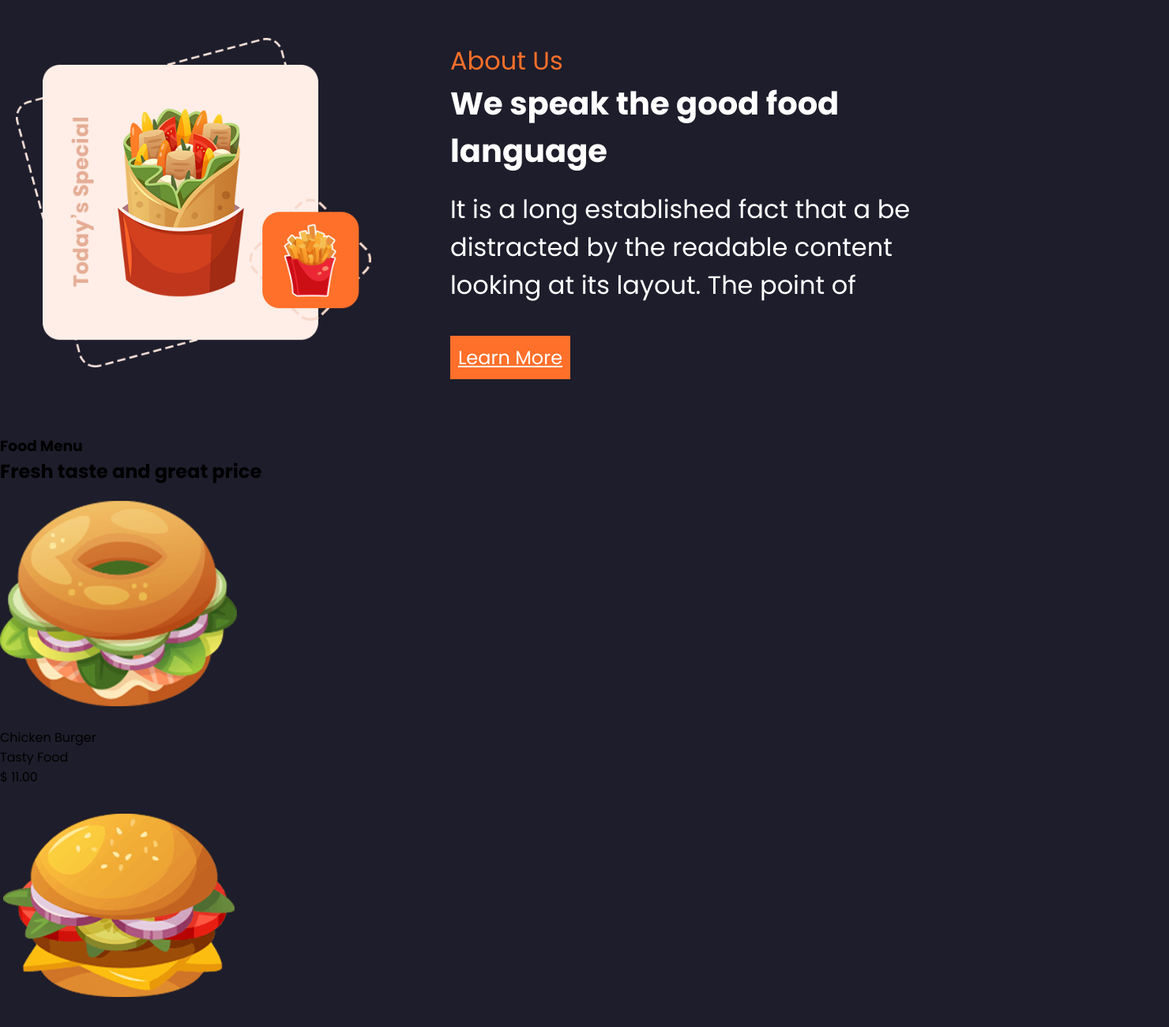
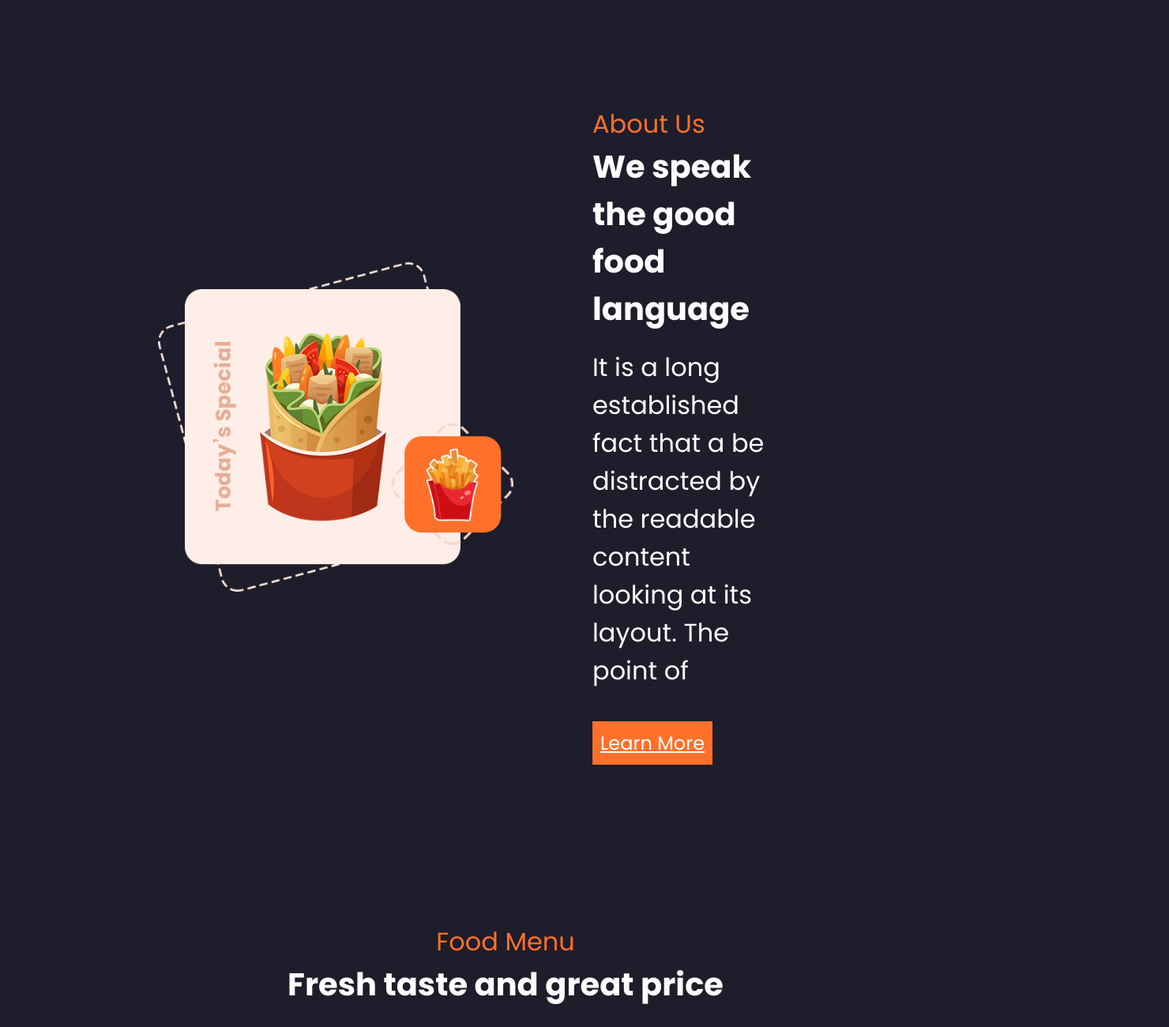
Before and after one commit to mvelascoe/pageHamburguer, a plain HTML site: page index.html in a window 1280 px wide. Shown: the part 660-1960 px from the top of the page at 79% size, 1480 px wide, since content can reach past the window. Drawn offline with nearby package versions, Linux system fonts and the light colour scheme.

Commit message:
style: 💄 se da estilo a la seccion FOOD MENU
Se da estilo de texto, color a la letra, se ubican las imagenes de
la parte tres FOOD MENU

@campuslands

```diff
--- a/css/style.css
+++ b/css/style.css
@@ -84,15 +84,16 @@ h1{
     justify-content: center;
     align-items: center;
     margin: 20px;
+    padding: 80px 180px;
 }
 .about div{
     padding: 50px 100px;
     font-size: 2rem;
 }
 
-.about .tituloA{
+.about .titulo{
     color: var(--colorPrimary);
-    font-weight: normal;
+    font-size: 2rem;
 }
 
 .about p{
@@ -110,3 +111,43 @@ h1{
     width: 100%;
     height: 100%;
 }/*Fin de estilos de la segunda parte ABOUT*/
+
+
+/*Inicio de estilos tercera parte FOODMENU*/
+
+.foodMenu{
+    text-align: center;
+    font-size: 1.4rem;
+    padding: 50px 150px;
+    align-items: center;
+}
+
+.containerBox1{
+    display: flex;
+    justify-content: space-around;
+}
+
+.foodMenu .titulo{
+    color: var(--colorPrimary);
+    font-size: 2rem;
+}
+
+.foodMenu h2{
+    color: var(--colorSecundary);
+    font-size: 2.5rem;
+}
+
+.box1{
+    background-color: var( --colorQuaternary);
+    text-align: center;
+    margin: 50px;
+    padding: 20px 30px;
+}
+
+.box1 .tituloBox{
+    font-size: 1.6rem;
+}
+.precioBox{
+    color:var(--colorPrimary);
+}
+/*Fin de estilos tercera parte FOODMENU*/
--- a/index.html
+++ b/index.html
@@ -34,7 +34,7 @@
     <section class="about"> <!-- Inicio Segunda parte  -->
         <img src="storage/img/about.png" alt="About">
         <div>
-            <p class="tituloA">About Us</p>
+            <p class="titulo">About Us</p>
             <h2>We speak the good food language</h2>
             <p>
                 It is a long established fact that a
@@ -45,9 +45,9 @@
         </div>
     </section> <!-- Fin Segunda parte  -->
 
-    <section id="foodMenu"> <!-- Inicio tercera parte  -->
+    <section class="foodMenu"> <!-- Inicio tercera parte  -->
         <div>
-            <h3>Food Menu</h3>
+            <p class="titulo">Food Menu</p>
             <h2>Fresh taste and great price</h2>
         </div>
         <div class="containerBox1">
@@ -59,14 +59,14 @@
             </div>
 
             <div class="box1"> <!-- Caja del centro -->
-                <img src="storage/img/food2.png" alt="food1">
+                <img src="storage/img/food2.png" alt="food2">
                 <p class="tituloBox">Special Beef Burger</p>
                 <p class="infoBox">Tasty Food</p>
                 <p class="precioBox">$ 11.00</p>
             </div>
 
             <div class="box1"> <!-- Caja de la derecha -->
-                <img src="storage/img/food.png" alt="food1">
+                <img src="storage/img/food3.png" alt="food3">
                 <p class="tituloBox">Chicken Fry Pack</p>
                 <p class="infoBox">Tasty Food</p>
                 <p class="precioBox">$ 11.00</p>
@@ -111,9 +111,9 @@
             <h2>We make quality food Everyday</h2>
             <a href="#" class="boton">Learn More</a>
         </div>
-    </section> <!-- Fin cuarta parte  -->
+    </section> <!-- Fin quinta parte  -->
 
-    <section class="contact">
+    <section class="contact"> <!-- Inicio sexta parte  -->
         <div class="containerBox3">
             <div class="box3">
                 <p class="linksMenu">Menu Links</p>
@@ -161,7 +161,7 @@
                 </ul>
             </div>
         </div>
-    </section>
+    </section> <!-- Fin sexta parte  -->
     </body>
     </html>
 </body>
```
